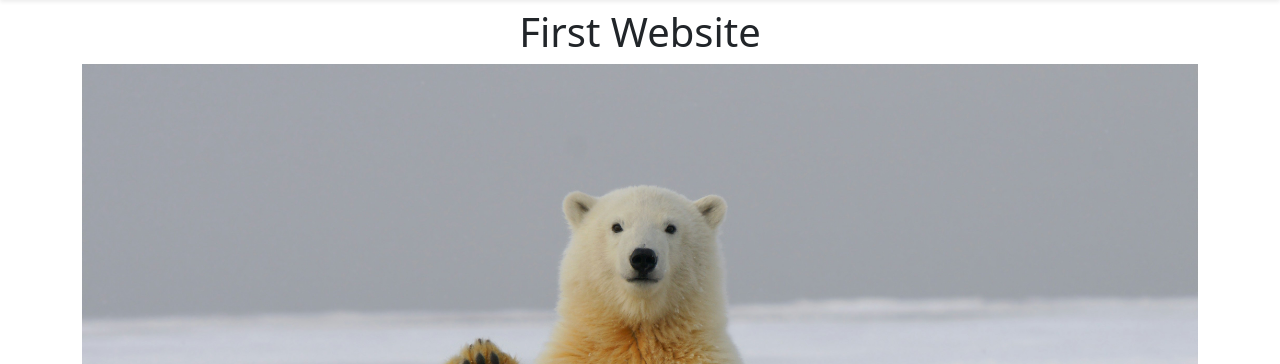
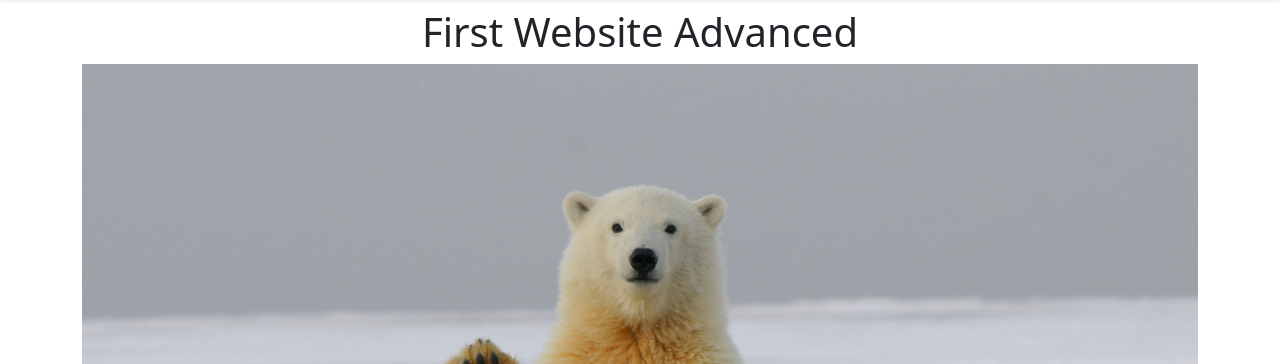
Before and after one commit to kairav28/first-site-advanced, a Flask app: page / in a window 1280 px wide. Shown: the part 56-420 px from the top of the page. Run offline with Flask 3, Linux system fonts and the light colour scheme.

Commit message:
changed heading

```diff
--- a/templates/home-bs.html
+++ b/templates/home-bs.html
@@ -16,7 +16,7 @@
     {% include 'nav.html'%}
     <div class="container">
     <h1 class="text-center mt-2 mb-2">
-      First Website
+      First Website Advanced
     </h1>
     <!-- use unsplash.com for images-->
       <img id = "banner" class="img-fluid" src ="static/banner.jpeg"/>
```
Also changed, not shown: app.py (+5 -2 lines), 1 other file.
